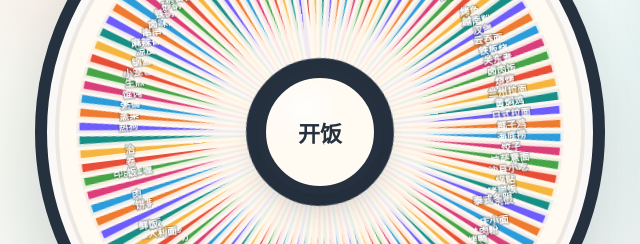
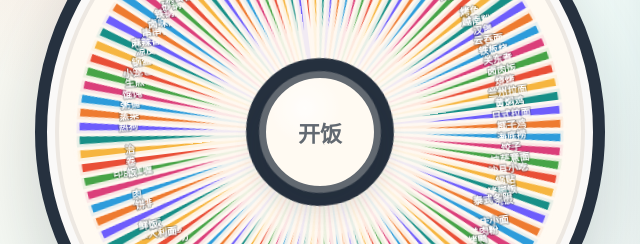
Before and after one commit to Cmeng228/suijichisha-app, a plain HTML site: page index.html in a window 1280 px wide. Both pictures are taken after a click on the button "开始转盘". Shown: the part 336-580 px from the top of the page, 52-692 px from the left. Drawn offline with Linux system fonts and the light colour scheme.

Commit message:
Update index.html

```diff
--- a/index.html
+++ b/index.html
@@ -159,6 +159,19 @@
       font-size: 22px;
       font-weight: 900;
       box-shadow: 0 14px 28px rgba(28, 36, 48, 0.22);
+      cursor: pointer;
+      transition: transform 0.18s ease, box-shadow 0.18s ease, opacity 0.18s ease;
+    }
+
+    .hub:hover {
+      transform: translateY(-1px) scale(1.02);
+      box-shadow: 0 18px 34px rgba(28, 36, 48, 0.26);
+    }
+
+    .hub:disabled {
+      cursor: wait;
+      opacity: 0.72;
+      transform: none;
     }
 
     .panel {
@@ -388,7 +401,7 @@
         <div class="wheel-shell">
           <svg class="wheel" id="wheel" viewBox="0 0 200 200" role="img" aria-label="晚餐随机转盘"></svg>
         </div>
-        <div class="hub">开饭</div>
+        <button class="hub" id="hub-spin" type="button" aria-label="点击开饭开始转盘">开饭</button>
       </div>
     </section>
 
@@ -448,6 +461,7 @@
     const currentFoods = document.querySelector("#current-foods");
     const result = document.querySelector("#result");
     const spinButton = document.querySelector("#spin");
+    const hubSpinButton = document.querySelector("#hub-spin");
     const shuffleButton = document.querySelector("#shuffle");
     const modal = document.querySelector("#modal");
     const modalTitle = document.querySelector("#modal-title");
@@ -570,6 +584,7 @@
 
       spinning = true;
       spinButton.disabled = true;
+      hubSpinButton.disabled = true;
       shuffleButton.disabled = true;
       result.textContent = "转动中...";
 
@@ -588,6 +603,7 @@
         showModal(foods[actualWinner]);
         spinning = false;
         spinButton.disabled = false;
+        hubSpinButton.disabled = false;
         shuffleButton.disabled = false;
       }, 4300);
     }
@@ -605,6 +621,7 @@
 
     customFoodInput.addEventListener("input", renderWheel);
     spinButton.addEventListener("click", spinWheel);
+    hubSpinButton.addEventListener("click", spinWheel);
     shuffleButton.addEventListener("click", shufflePreset);
     closeModal.addEventListener("click", hideModal);
     modal.addEventListener("click", (event) => {
```
